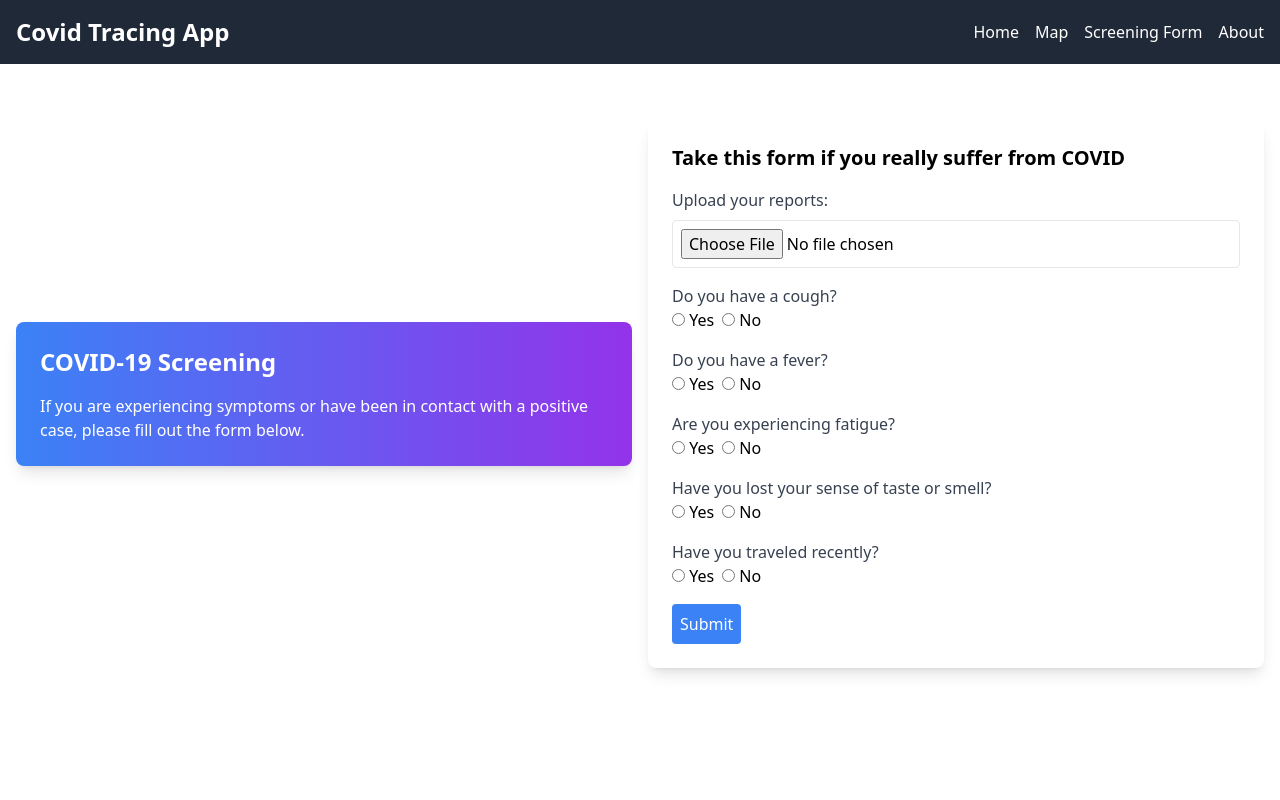
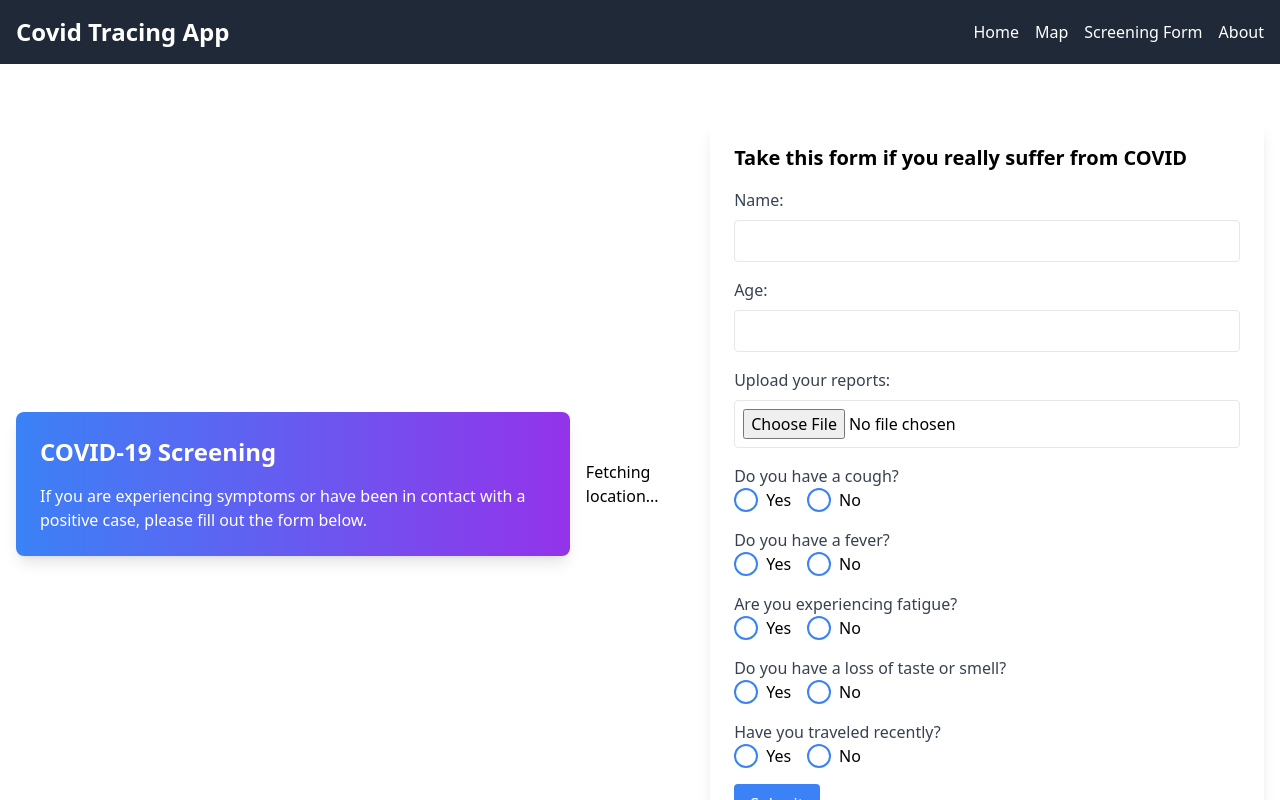
Before and after one commit to VarunHarinath/Covid-tracker-client, a React (Vite) app: page /screening in a window 1280 px wide. Built offline with nearby package versions, Linux system fonts and the light colour scheme; no server answers.

Commit message:
final update for UI

```diff
--- a/src/App.jsx
+++ b/src/App.jsx
@@ -13,24 +13,64 @@ function App() {
       <div className="flex flex-col h-screen">
         <Navbar />
         <div className="flex-grow overflow-auto">
-          {" "}
-          {/* Add overflow-auto for scrolling */}
           <Routes>
             <Route
               path="/"
               element={
-                <div className="text-center mt-10 p-4">
-                  <h1 className="text-2xl font-bold">
-                    Welcome to the Covid Tracing App!
+                <div className="flex flex-col items-center justify-center mt-10 p-4">
+                  <h1 className="text-3xl font-bold text-center mb-6">
+                    Welcome to the COVID Tracing App!
                   </h1>
                   <Geolocation onLocationChange={setLocation} />
                   {location && (
-                    <div>
-                      <p>Your Location:</p>
-                      <p>Latitude: {location.lat}</p>
-                      <p>Longitude: {location.lon}</p>
+                    <div className="bg-white p-4 rounded-lg shadow-md mt-4">
+                      <h2 className="text-xl font-semibold">Your Location:</h2>
+                      <p>
+                        Latitude:{" "}
+                        <span className="font-medium">{location.lat}</span>
+                      </p>
+                      <p>
+                        Longitude:{" "}
+                        <span className="font-medium">{location.lon}</span>
+                      </p>
                     </div>
                   )}
+                  <div className="flex space-x-4 mt-6">
+                    <button
+                      onClick={() => (window.location.href = "/screening")}
+                      className="bg-blue-500 text-white py-2 px-4 rounded shadow hover:bg-blue-600 transition"
+                    >
+                      Start Screening
+                    </button>
+                    <button
+                      onClick={() => (window.location.href = "/map")}
+                      className="bg-green-500 text-white py-2 px-4 rounded shadow hover:bg-green-600 transition"
+                    >
+                      View Map
+                    </button>
+                  </div>
+
+                  {/* COVID-19 Information Section */}
+                  <div className="bg-gray-100 p-6 rounded-lg shadow-lg mt-10 max-w-lg">
+                    <h2 className="text-2xl font-bold mb-4">
+                      What You Need to Know About COVID-19
+                    </h2>
+                    <p className="mb-2">
+                      COVID-19 is a respiratory illness caused by the
+                      coronavirus SARS-CoV-2. It spreads primarily through
+                      respiratory droplets when an infected person coughs,
+                      sneezes, or talks.
+                    </p>
+                    <p className="mb-2">
+                      Symptoms can range from mild to severe, including fever,
+                      cough, and difficulty breathing. It is crucial to follow
+                      public health guidelines to protect yourself and others.
+                    </p>
+                    <p>
+                      Stay informed, maintain social distancing, wear masks in
+                      crowded places, and practice good hand hygiene.
+                    </p>
+                  </div>
                 </div>
               }
             />
--- a/src/components/CovidScreeningForm.jsx
+++ b/src/components/CovidScreeningForm.jsx
@@ -1,8 +1,10 @@
-// src/components/CovidScreeningForm.js
 import React, { useState } from "react";
+import Geolocation from "./Geolocation"; // Import the Geolocation component
 
 const CovidScreeningForm = () => {
   const [formData, setFormData] = useState({
+    name: "",
+    age: "",
     file: null,
     cough: "",
     fever: "",
@@ -10,6 +12,8 @@ const CovidScreeningForm = () => {
     lossOfTaste: "",
     travelHistory: "",
   });
+
+  const [location, setLocation] = useState({ lat: null, lon: null });
 
   const handleFileChange = (e) => {
     setFormData({ ...formData, file: e.target.files[0] });
@@ -20,14 +24,47 @@ const CovidScreeningForm = () => {
     setFormData({ ...formData, [name]: value });
   };
 
+  const handleLocationChange = (loc) => {
+    setLocation(loc);
+  };
+
   const handleSubmit = (e) => {
     e.preventDefault();
 
-    // Log the data to the console (or send it to a server)
-    console.log("Form Data submitted:", formData);
+    // Define weights for symptoms
+    const symptoms = {
+      cough: formData.cough === "yes" ? 1 : 0,
+      fever: formData.fever === "yes" ? 2 : 0, // Fever has a higher weight
+      fatigue: formData.fatigue === "yes" ? 1 : 0,
+      lossOfTaste: formData.lossOfTaste === "yes" ? 3 : 0, // Significant indicator
+      travelHistory: formData.travelHistory === "yes" ? 2 : 0, // Travel history is significant
+    };
+
+    // Calculate total score
+    const totalScore = Object.values(symptoms).reduce(
+      (acc, curr) => acc + curr,
+      0
+    );
+
+    // Set a threshold for COVID status determination
+    const covidThreshold = 3; // This can be adjusted based on your criteria
+
+    // Create the final JSON object
+    const finalData = {
+      lat: location.lat,
+      lon: location.lon,
+      name: formData.name,
+      age: formData.age,
+      isCovid: totalScore >= covidThreshold, // Determine COVID status based on score
+    };
+
+    // Log the final data to the console
+    console.log("Final Data submitted:", finalData);
 
     // Reset form after submission (optional)
     setFormData({
+      name: "",
+      age: "",
       file: null,
       cough: "",
       fever: "",
@@ -35,6 +72,7 @@ const CovidScreeningForm = () => {
       lossOfTaste: "",
       travelHistory: "",
     });
+    setLocation({ lat: null, lon: null });
   };
 
   return (
@@ -48,6 +86,9 @@ const CovidScreeningForm = () => {
         </p>
       </div>
 
+      {/* Geolocation Component */}
+      <Geolocation onLocationChange={handleLocationChange} />
+
       {/* Form on the Right */}
       <form
         onSubmit={handleSubmit}
@@ -56,6 +97,32 @@ const CovidScreeningForm = () => {
         <h2 className="text-xl font-bold mb-4">
           Take this form if you really suffer from COVID
         </h2>
+
+        {/* Name Field */}
+        <div className="mb-4">
+          <label className="block text-gray-700">Name:</label>
+          <input
+            type="text"
+            name="name"
+            value={formData.name}
+            onChange={handleChange}
+            className="mt-2 border rounded p-2 w-full"
+            required
+          />
+        </div>
+
+        {/* Age Field */}
+        <div className="mb-4">
+          <label className="block text-gray-700">Age:</label>
+          <input
+            type="number"
+            name="age"
+            value={formData.age}
+            onChange={handleChange}
+            className="mt-2 border rounded p-2 w-full"
+            required
+          />
+        </div>
 
         <div className="mb-4">
           <label className="block text-gray-700">Upload your reports:</label>
@@ -67,125 +134,211 @@ const CovidScreeningForm = () => {
           />
         </div>
 
+        {/* Radio Buttons for Symptoms */}
+        {/* Cough */}
         <div className="mb-4">
           <label className="block text-gray-700">Do you have a cough?</label>
+          <div className="flex items-center">
+            <label className="flex items-center mr-4">
               <input
                 type="radio"
                 name="cough"
                 value="yes"
                 checked={formData.cough === "yes"}
                 onChange={handleChange}
-            required
-          />{" "}
+                className="hidden"
+              />
+              <span className="flex items-center justify-center w-6 h-6 border-2 border-blue-500 rounded-full text-blue-500 mr-2 cursor-pointer">
+                {formData.cough === "yes" && (
+                  <span className="w-4 h-4 bg-blue-500 rounded-full"></span>
+                )}
+              </span>
               Yes
+            </label>
+            <label className="flex items-center">
               <input
                 type="radio"
                 name="cough"
                 value="no"
                 checked={formData.cough === "no"}
                 onChange={handleChange}
-            className="ml-2"
-          />{" "}
+                className="hidden"
+              />
+              <span className="flex items-center justify-center w-6 h-6 border-2 border-blue-500 rounded-full text-blue-500 mr-2 cursor-pointer">
+                {formData.cough === "no" && (
+                  <span className="w-4 h-4 bg-blue-500 rounded-full"></span>
+                )}
+              </span>
               No
+            </label>
+          </div>
         </div>
 
+        {/* Fever */}
         <div className="mb-4">
           <label className="block text-gray-700">Do you have a fever?</label>
+          <div className="flex items-center">
+            <label className="flex items-center mr-4">
               <input
                 type="radio"
                 name="fever"
                 value="yes"
                 checked={formData.fever === "yes"}
                 onChange={handleChange}
-            required
-          />{" "}
+                className="hidden"
+              />
+              <span className="flex items-center justify-center w-6 h-6 border-2 border-blue-500 rounded-full text-blue-500 mr-2 cursor-pointer">
+                {formData.fever === "yes" && (
+                  <span className="w-4 h-4 bg-blue-500 rounded-full"></span>
+                )}
+              </span>
               Yes
+            </label>
+            <label className="flex items-center">
               <input
                 type="radio"
                 name="fever"
                 value="no"
                 checked={formData.fever === "no"}
                 onChange={handleChange}
-            className="ml-2"
-          />{" "}
+                className="hidden"
+              />
+              <span className="flex items-center justify-center w-6 h-6 border-2 border-blue-500 rounded-full text-blue-500 mr-2 cursor-pointer">
+                {formData.fever === "no" && (
+                  <span className="w-4 h-4 bg-blue-500 rounded-full"></span>
+                )}
+              </span>
               No
+            </label>
+          </div>
         </div>
 
+        {/* Fatigue */}
         <div className="mb-4">
           <label className="block text-gray-700">
             Are you experiencing fatigue?
           </label>
+          <div className="flex items-center">
+            <label className="flex items-center mr-4">
               <input
                 type="radio"
                 name="fatigue"
                 value="yes"
                 checked={formData.fatigue === "yes"}
                 onChange={handleChange}
-            required
-          />{" "}
+                className="hidden"
+              />
+              <span className="flex items-center justify-center w-6 h-6 border-2 border-blue-500 rounded-full text-blue-500 mr-2 cursor-pointer">
+                {formData.fatigue === "yes" && (
+                  <span className="w-4 h-4 bg-blue-500 rounded-full"></span>
+                )}
+              </span>
               Yes
+            </label>
+            <label className="flex items-center">
               <input
                 type="radio"
                 name="fatigue"
                 value="no"
                 checked={formData.fatigue === "no"}
                 onChange={handleChange}
-            className="ml-2"
-          />{" "}
+                className="hidden"
+              />
+              <span className="flex items-center justify-center w-6 h-6 border-2 border-blue-500 rounded-full text-blue-500 mr-2 cursor-pointer">
+                {formData.fatigue === "no" && (
+                  <span className="w-4 h-4 bg-blue-500 rounded-full"></span>
+                )}
+              </span>
               No
+            </label>
+          </div>
         </div>
 
+        {/* Loss of Taste */}
         <div className="mb-4">
           <label className="block text-gray-700">
-            Have you lost your sense of taste or smell?
+            Do you have a loss of taste or smell?
           </label>
+          <div className="flex items-center">
+            <label className="flex items-center mr-4">
               <input
                 type="radio"
                 name="lossOfTaste"
                 value="yes"
                 checked={formData.lossOfTaste === "yes"}
                 onChange={handleChange}
-            required
-          />{" "}
+                className="hidden"
+              />
+              <span className="flex items-center justify-center w-6 h-6 border-2 border-blue-500 rounded-full text-blue-500 mr-2 cursor-pointer">
+                {formData.lossOfTaste === "yes" && (
+                  <span className="w-4 h-4 bg-blue-500 rounded-full"></span>
+                )}
+              </span>
               Yes
+            </label>
+            <label className="flex items-center">
               <input
                 type="radio"
                 name="lossOfTaste"
                 value="no"
                 checked={formData.lossOfTaste === "no"}
                 onChange={handleChange}
-            className="ml-2"
-          />{" "}
+                className="hidden"
+              />
+              <span className="flex items-center justify-center w-6 h-6 border-2 border-blue-500 rounded-full text-blue-500 mr-2 cursor-pointer">
+                {formData.lossOfTaste === "no" && (
+                  <span className="w-4 h-4 bg-blue-500 rounded-full"></span>
+                )}
+              </span>
               No
+            </label>
+          </div>
         </div>
 
+        {/* Travel History */}
         <div className="mb-4">
           <label className="block text-gray-700">
             Have you traveled recently?
           </label>
+          <div className="flex items-center">
+            <label className="flex items-center mr-4">
               <input
                 type="radio"
                 name="travelHistory"
                 value="yes"
                 checked={formData.travelHistory === "yes"}
                 onChange={handleChange}
-            required
-          />{" "}
+                className="hidden"
+              />
+              <span className="flex items-center justify-center w-6 h-6 border-2 border-blue-500 rounded-full text-blue-500 mr-2 cursor-pointer">
+                {formData.travelHistory === "yes" && (
+                  <span className="w-4 h-4 bg-blue-500 rounded-full"></span>
+                )}
+              </span>
               Yes
+            </label>
+            <label className="flex items-center">
               <input
                 type="radio"
                 name="travelHistory"
                 value="no"
                 checked={formData.travelHistory === "no"}
                 onChange={handleChange}
-            className="ml-2"
-          />{" "}
+                className="hidden"
+              />
+              <span className="flex items-center justify-center w-6 h-6 border-2 border-blue-500 rounded-full text-blue-500 mr-2 cursor-pointer">
+                {formData.travelHistory === "no" && (
+                  <span className="w-4 h-4 bg-blue-500 rounded-full"></span>
+                )}
+              </span>
               No
+            </label>
+          </div>
         </div>
 
         <button
           type="submit"
-          className="bg-blue-500 text-white p-2 rounded hover:bg-blue-700"
+          className="bg-blue-500 text-white py-2 px-4 rounded hover:bg-blue-600"
         >
           Submit
         </button>
```
Lines whose indentation alone changed are shown as unchanged.
